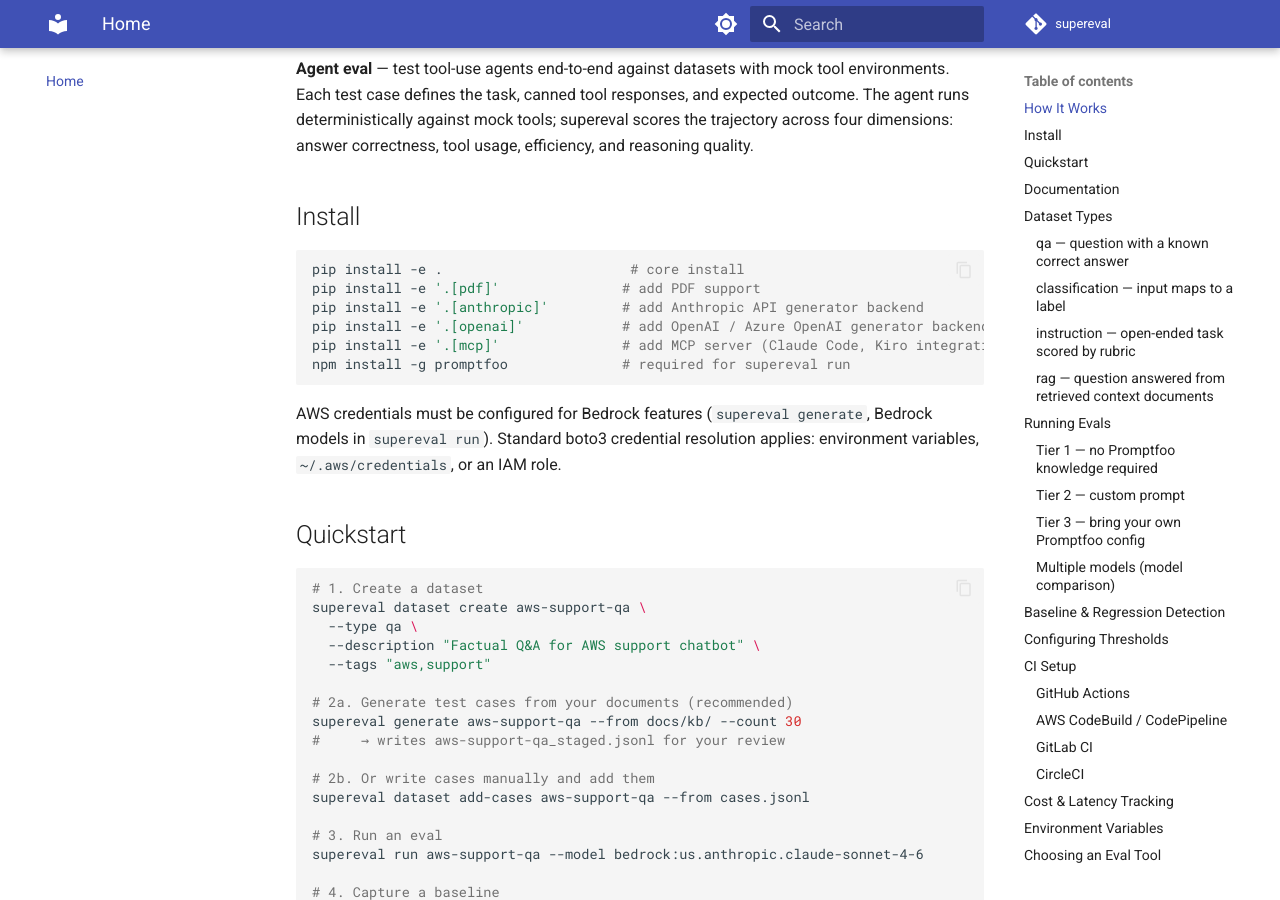
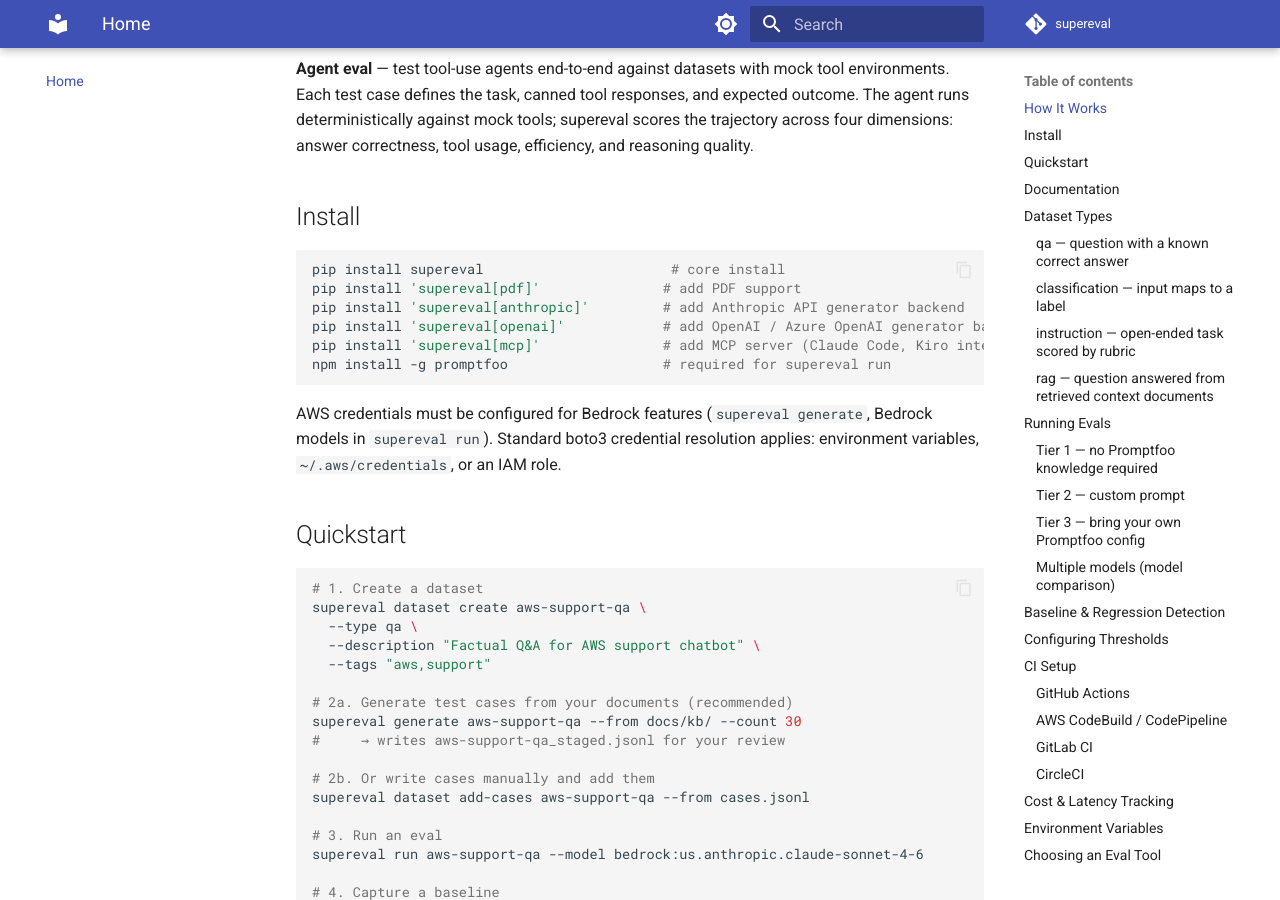
Before and after one commit to satchpx/supereval, an MkDocs documentation site: the page built from docs/index.md, in a window 1280 px wide and 900 px high, scrolled down 592 px. Built offline with MkDocs 1.6.1 and Material for MkDocs 9.7.7, drawn with Linux system fonts in a browser that asks for light colours; comment, search, counter and statistics services are not loaded.

````diff
--- a/docs/index.md
+++ b/docs/index.md
@@ -15,12 +15,12 @@ supereval covers three evaluation modes:
 ## Install
 
 ```bash
-pip install -e .                       # core install
-pip install -e '.[pdf]'               # add PDF support
-pip install -e '.[anthropic]'         # add Anthropic API generator backend
-pip install -e '.[openai]'            # add OpenAI / Azure OpenAI generator backend
-pip install -e '.[mcp]'               # add MCP server (Claude Code, Kiro integration)
-npm install -g promptfoo              # required for supereval run
+pip install supereval                       # core install
+pip install 'supereval[pdf]'               # add PDF support
+pip install 'supereval[anthropic]'         # add Anthropic API generator backend
+pip install 'supereval[openai]'            # add OpenAI / Azure OpenAI generator backend
+pip install 'supereval[mcp]'               # add MCP server (Claude Code, Kiro integration)
+npm install -g promptfoo                   # required for supereval run
 ```
 
 AWS credentials must be configured for Bedrock features (`supereval generate`, Bedrock models in `supereval run`). Standard boto3 credential resolution applies: environment variables, `~/.aws/credentials`, or an IAM role.
````
Also changed, not shown: README.md (+6 -6 lines), docs/troubleshooting.md (+1 -1 lines), docs/tutorial.md (+1 -1 lines), docs/upgrading.md (+2 -2 lines), pyproject.toml (+20 -0 lines).
